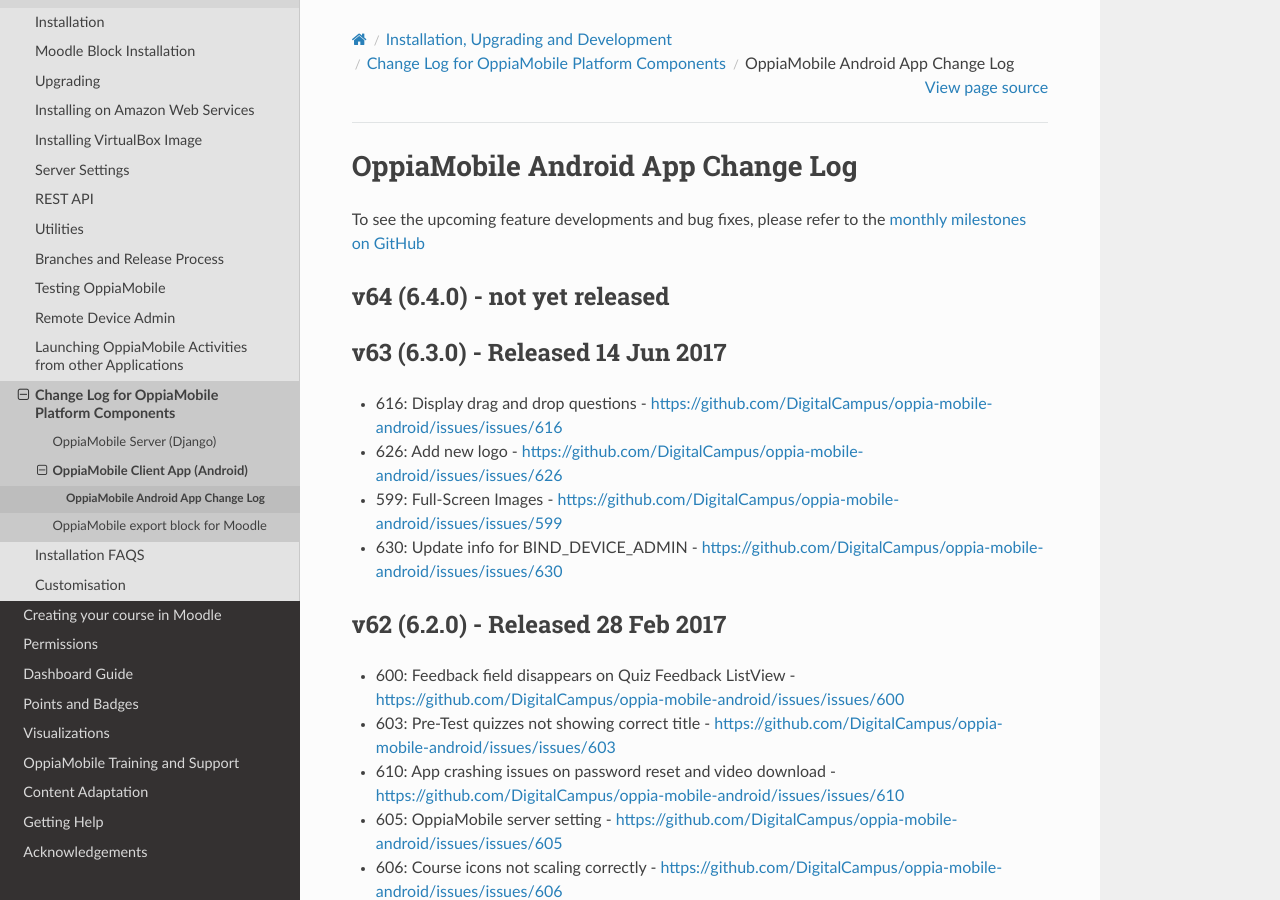
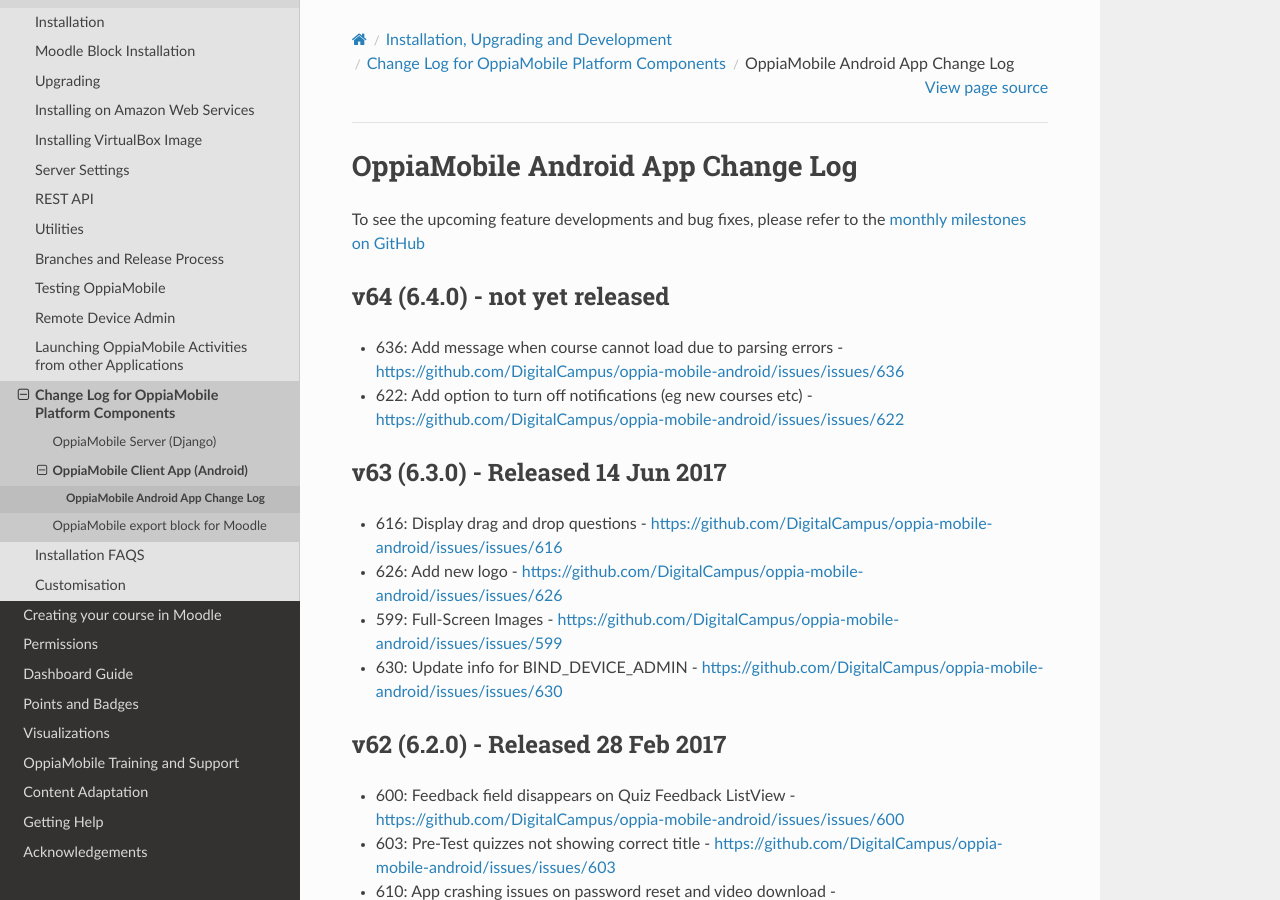
Before and after one commit to DigitalCampus/django-oppia, a Sphinx documentation site: the page built from docs/dev/changelog_android.rst, in a window 1280 px wide and 900 px high. Built offline with Sphinx 7.4.7 and the Read the Docs theme 2.0.0, drawn with Linux system fonts in a browser that asks for light colours; the version number is read from the project's files by our own code.

Commit message:
update docs

```diff
--- a/docs/dev/changelog_android.rst
+++ b/docs/dev/changelog_android.rst
@@ -8,6 +8,8 @@
 v64 (6.4.0) - not yet released
 --------------------------------------
 
+* 636: Add message when course cannot load due to parsing errors - https://github.com/DigitalCampus/oppia-mobile-android/issues/issues/636
+* 622: Add option to turn off notifications (eg new courses etc) - https://github.com/DigitalCampus/oppia-mobile-android/issues/issues/622
 
 .. _appv63:
 
```
